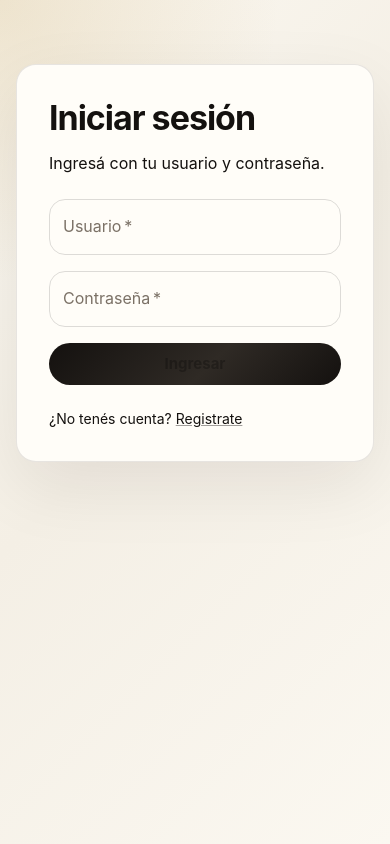
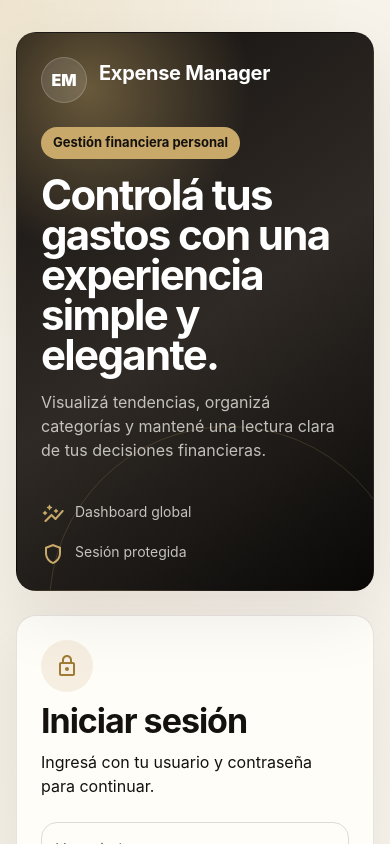
Before and after one commit to santiagochimko/expense-manager, a React app in the folder frontend/: page /login in a window 390 px wide. Shown: the top 844 px of the page. Built offline with nearby package versions, Linux system fonts and the light colour scheme; no server answers; the HTML template or start-up script is replaced by a standard one.

Commit message:
Redesign login page with premium responsive layout

```diff
--- a/frontend/src/pages/LoginPage.jsx
+++ b/frontend/src/pages/LoginPage.jsx
@@ -6,13 +6,17 @@ import {
   Alert,
   Box,
   Button,
-  Container,
+  Chip,
   Link,
   Paper,
   Stack,
   TextField,
   Typography,
 } from "@mui/material";
+import ArrowForwardRoundedIcon from "@mui/icons-material/ArrowForwardRounded";
+import AutoGraphRoundedIcon from "@mui/icons-material/AutoGraphRounded";
+import LockOutlinedIcon from "@mui/icons-material/LockOutlined";
+import ShieldOutlinedIcon from "@mui/icons-material/ShieldOutlined";
 
 import { loginUser } from "../features/auth/authThunks.js";
 import { clearAuthError } from "../features/auth/authSlice.js";
@@ -46,6 +50,7 @@ const LoginPage = () => {
       password: "",
     },
     validationSchema: loginSchema,
+    validateOnChange: false,
     onSubmit: async (values) => {
       dispatch(clearAuthError());
 
@@ -77,23 +82,151 @@ const LoginPage = () => {
   }
 
   return (
-    <Container maxWidth="sm" sx={{ py: 8 }}>
-      <Paper sx={{ p: 4 }}>
-        <Stack spacing={3}>
-          <Box>
-            <Typography variant="h4" component="h1" gutterBottom>
+    <Box
+      sx={{
+        minHeight: "100vh",
+        px: { xs: 2, sm: 3, md: 5 },
+        py: { xs: 4, md: 7 },
+        display: "grid",
+        placeItems: "center",
+      }}
+    >
+      <Box
+        sx={{
+          width: "100%",
+          maxWidth: 1180,
+          display: "grid",
+          gridTemplateColumns: { xs: "1fr", md: "1.05fr 0.95fr" },
+          gap: { xs: 3, md: 4 },
+          alignItems: "stretch",
+        }}
+      >
+        <Paper
+          sx={{
+            p: { xs: 3, sm: 4, md: 6 },
+            minHeight: { md: 620 },
+            display: "flex",
+            flexDirection: "column",
+            justifyContent: "space-between",
+            overflow: "hidden",
+            position: "relative",
+            color: "primary.contrastText",
+            bgcolor: "primary.main",
+            background:
+              "radial-gradient(circle at 20% 10%, rgba(200, 169, 106, 0.45), transparent 28%), linear-gradient(145deg, #14110f 0%, #2f2a25 52%, #090807 100%)",
+          }}
+        >
+          <Box
+            sx={{
+              position: "absolute",
+              inset: "auto -10% -35% auto",
+              width: 360,
+              height: 360,
+              borderRadius: "50%",
+              border: "1px solid rgba(200, 169, 106, 0.24)",
+              opacity: 0.8,
+            }}
+          />
+
+          <Stack spacing={3} sx={{ position: "relative" }}>
+            <Stack direction="row" spacing={1.5} alignItems="center">
+              <Box
+                sx={{
+                  width: 46,
+                  height: 46,
+                  borderRadius: "50%",
+                  display: "grid",
+                  placeItems: "center",
+                  bgcolor: "rgba(255, 253, 248, 0.12)",
+                  border: "1px solid rgba(255, 253, 248, 0.18)",
+                  fontWeight: 900,
+                }}
+              >
+                EM
+              </Box>
+              <Typography variant="h6">Expense Manager</Typography>
+            </Stack>
+
+            <Stack spacing={2} maxWidth={560}>
+              <Chip
+                label="Gestión financiera personal"
+                sx={{
+                  width: "fit-content",
+                  color: "secondary.contrastText",
+                  bgcolor: "secondary.main",
+                }}
+              />
+
+              <Typography
+                variant="h2"
+                component="h1"
+                sx={{ fontSize: { xs: 42, sm: 52, md: 64 }, lineHeight: 0.95 }}
+              >
+                Controlá tus gastos con una experiencia simple y elegante.
+              </Typography>
+
+              <Typography sx={{ color: "rgba(255, 253, 248, 0.72)", maxWidth: 520 }}>
+                Visualizá tendencias, organizá categorías y mantené una lectura clara de tus decisiones financieras.
+              </Typography>
+            </Stack>
+          </Stack>
+
+          <Stack
+            direction={{ xs: "column", sm: "row" }}
+            spacing={2}
+            sx={{ position: "relative", mt: 5 }}
+          >
+            <Stack direction="row" spacing={1.25} alignItems="center">
+              <AutoGraphRoundedIcon color="secondary" />
+              <Typography variant="body2" sx={{ color: "rgba(255, 253, 248, 0.74)" }}>
+                Dashboard global
+              </Typography>
+            </Stack>
+            <Stack direction="row" spacing={1.25} alignItems="center">
+              <ShieldOutlinedIcon color="secondary" />
+              <Typography variant="body2" sx={{ color: "rgba(255, 253, 248, 0.74)" }}>
+                Sesión protegida
+              </Typography>
+            </Stack>
+          </Stack>
+        </Paper>
+
+        <Paper
+          sx={{
+            p: { xs: 3, sm: 4, md: 5 },
+            display: "flex",
+            alignItems: "center",
+          }}
+        >
+          <Stack spacing={3} sx={{ width: "100%" }}>
+            <Stack spacing={1}>
+              <Box
+                sx={{
+                  width: 52,
+                  height: 52,
+                  borderRadius: "50%",
+                  display: "grid",
+                  placeItems: "center",
+                  bgcolor: "rgba(200, 169, 106, 0.16)",
+                  color: "secondary.dark",
+                }}
+              >
+                <LockOutlinedIcon />
+              </Box>
+
+              <Typography variant="h4" component="h2">
                 Iniciar sesión
               </Typography>
 
               <Typography color="text.secondary">
-              Ingresá con tu usuario y contraseña.
+                Ingresá con tu usuario y contraseña para continuar.
               </Typography>
-          </Box>
+            </Stack>
 
             {error && <Alert severity="error">{error}</Alert>}
 
             <Box component="form" onSubmit={formik.handleSubmit}>
-            <Stack spacing={2}>
+              <Stack spacing={2.25}>
                 <TextField
                   label="Usuario"
                   name="username"
@@ -133,7 +266,8 @@ const LoginPage = () => {
                   type="submit"
                   variant="contained"
                   size="large"
-                disabled={!formik.isValid || !formik.dirty || loading}
+                  endIcon={<ArrowForwardRoundedIcon />}
+                  disabled={loading}
                 >
                   {loading ? "Ingresando..." : "Ingresar"}
                 </Button>
@@ -142,13 +276,14 @@ const LoginPage = () => {
 
             <Typography variant="body2" color="text.secondary">
               ¿No tenés cuenta?{" "}
-            <Link component={RouterLink} to="/register">
+              <Link component={RouterLink} to="/register" fontWeight={800} underline="hover">
                 Registrate
               </Link>
             </Typography>
           </Stack>
         </Paper>
-    </Container>
+      </Box>
+    </Box>
   );
 };
 
```
Lines whose indentation alone changed are shown as unchanged.
